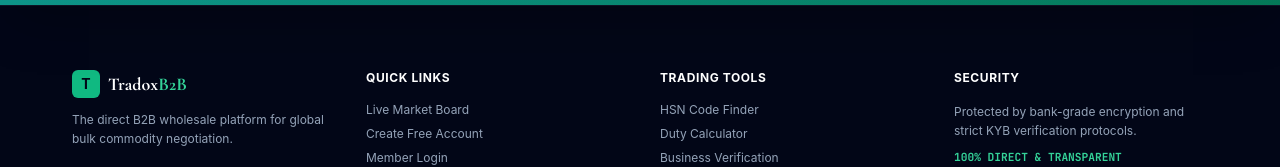
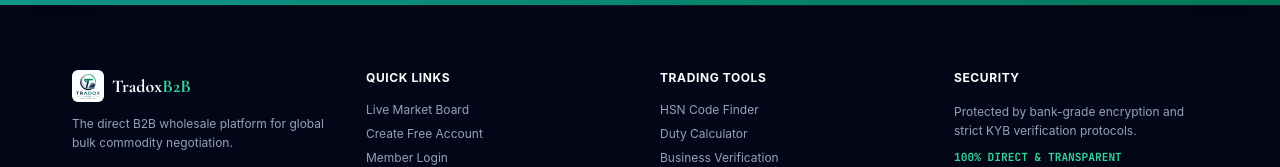
Before and after one commit to krishnagm17/tradox-b2b, a React app in the folder frontend/: page / in a window 1280 px wide. Shown: the part 2980-3147 px from the top of the page. Built offline with nearby package versions, Linux system fonts and the light colour scheme; no server answers; the HTML template or start-up script is replaced by a standard one.

Commit message:
Update footer logo to match official image logo

```diff
--- a/frontend/src/pages/Landing.jsx
+++ b/frontend/src/pages/Landing.jsx
@@ -403,8 +403,14 @@ export default function Landing() {
           <div className="grid grid-cols-1 md:grid-cols-4 gap-10 pb-12 border-b border-slate-900">
             <div>
               <div className="flex items-center gap-2 mb-3">
-                <div className="w-7 h-7 rounded-lg bg-emerald-500 text-slate-950 font-bold text-sm flex items-center justify-center">T</div>
-                <span className="text-lg font-heading font-bold text-white">Tradox<span className="text-emerald-400">B2B</span></span>
+                <img
+                  src="/logo.jpg"
+                  alt="TradoxB2B Logo"
+                  className="w-8 h-8 rounded-lg object-cover shadow-sm"
+                />
+                <div className="flex flex-col">
+                  <span className="text-lg font-heading font-bold text-white leading-none">Tradox<span className="text-emerald-400">B2B</span></span>
+                </div>
               </div>
               <p className="text-slate-400 leading-relaxed">The direct B2B wholesale platform for global bulk commodity negotiation.</p>
             </div>
```
